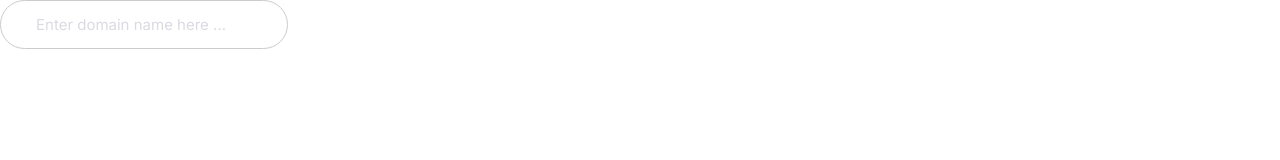
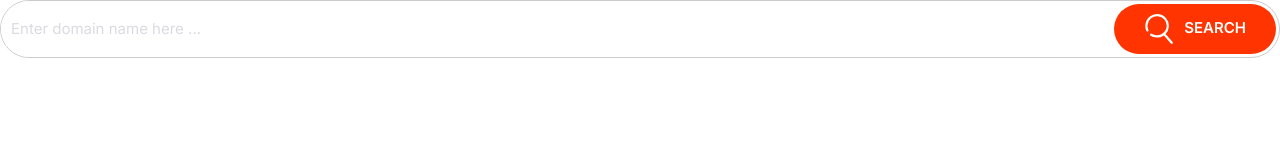
Before and after one commit to m-or/First-project, a plain HTML site: page index.html in a window 1280 px wide. Drawn offline with Linux system fonts and the light colour scheme.

Commit message:
Build input-group element.

```diff
--- a/css/styles.css
+++ b/css/styles.css
@@ -1,9 +1,11 @@
  :root {
+    --border--radius: 30px;
     --color-primary: #2584ff;
     --color-secondary: #00d9ff;
     --color-accent: #ff3400;
     --color-heading: #1b0760;
     --color-body: #918ca4;
+    --color-border: #ccc;
  }
 
 
@@ -112,7 +114,7 @@
  /* Badges */
 
  .badge {
-    border-radius: 30px;
+    border-radius: var(--border--radius);
     color: #fff;
     font-size: 2rem;
     font-weight: 600;
@@ -203,6 +205,17 @@
     fill: var(--color-primary);
  }
 
+ .icon--small {
+    height: 30px;
+    width: 30px;
+ }
+
+ .icon--btn {
+    fill: #fff;
+    margin-right: 1rem;
+    vertical-align: middle;
+ }
+
  /*
 
  .icon--round{
@@ -229,7 +242,7 @@
 
  .btn {
     border: 0;
-    border-radius: 30px;
+    border-radius: var(--border--radius);
     cursor: pointer;
     font-size: 1.8rem;
     font-weight: 600;
@@ -276,6 +289,7 @@
     width: 100%;
  }
 
+
  @media screen and (min-width: 1024px) {
     .btn {
        font-size: 1.5rem;
@@ -286,7 +300,7 @@
  /* Inputs */
 
  .input {
-    border: 1px solid #ccc;
+    border: 1px solid var(--color-border);
     border-radius: 60px;
     color: var(--color-heading);
     font-size: 2rem;
@@ -306,3 +320,27 @@
     }
 
  }
+
+
+ /* Input group */
+
+ .input-group {
+    border-radius: var(--border--radius);
+    border: 1px solid var(--color-border);
+    display: flex;
+    justify-content: space-between;
+    white-space: nowrap;
+    width: 100%;
+ }
+
+ .input-group .btn {
+    margin: 3px 3px;
+    font-size: 1.5rem;
+    padding: 1rem 3rem;
+ }
+
+ .input-group .input {
+    border: 0;
+    padding: 1rem;
+    width: 100%; /* or flex-grow: 1  but this will make search button to go outside of dix when viewport is small*/
+ }
--- a/index.html
+++ b/index.html
@@ -15,7 +15,12 @@
 
 <body>
 
-    <input class="input" type="text" placeholder="Enter domain name here ...">
+    <div class="input-group">
+        <input class="input" type="text" placeholder="Enter domain name here ...">
+        <button class="btn btn--accent"><svg class="icon icon--primary icon--small icon--btn">
+            <use xlink:href="images/sprite.svg#search"></use>
+        </svg>search</button>
+    </div>
 
 
 </body>
```
Also changed, not shown: components/input-group.html (added, +6 -0 lines).
